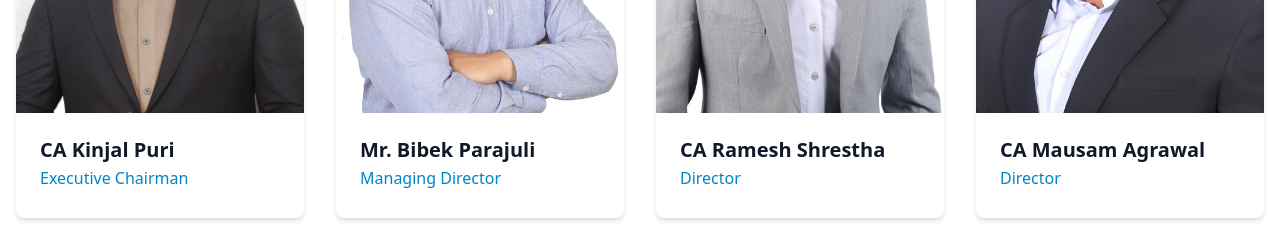
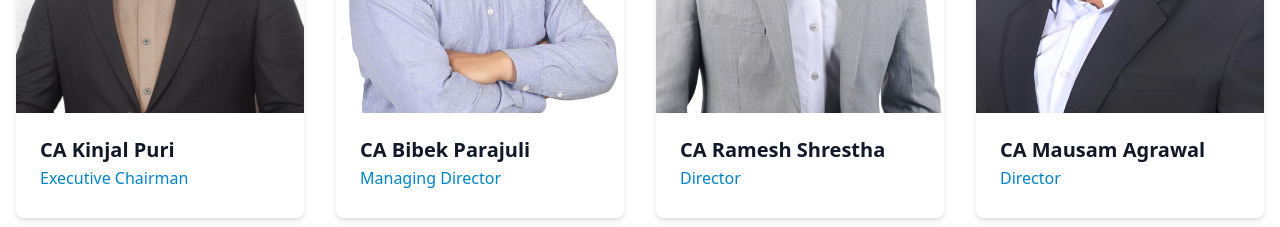
Before and after one commit to akhileshsharma1/wealthwise, a Next.js app: page / in a window 1280 px wide. Shown: the part 3620-3847 px from the top of the page. Built offline with nearby package versions, Linux system fonts and the light colour scheme.

Commit message:
bibek ca

```diff
--- a/components/team.tsx
+++ b/components/team.tsx
@@ -13,7 +13,7 @@ export default function Team() {
       slug: "mr-kinjal-puri",
     },
     {
-      name: "Mr. Bibek Parajuli",
+      name: "CA Bibek Parajuli",
       position: "Managing Director",
       qualification: "Semi-qualified CA, Bachelor's Degree",
       image: "/images/bibek.jpg",
--- a/lib/team-data.ts
+++ b/lib/team-data.ts
@@ -12,10 +12,10 @@ export const teamMembers = [
     email: "kinjal.wealthwise@outlook.com",
     phone: "+977-9843066123",
     linkedin: "linkedin.com/in/kinjalpuri",
-    slug: "mr-kinjal-puri",
+    slug: "ca-kinjal-puri",
   },
   {
-    name: "Mr. Bibek Parajuli",
+    name: "CA Bibek Parajuli",
     position: "Managing Director",
     qualification: "Semi-qualified CA, Bachelor's Degree",
     image: "/images/bibek.jpg",
@@ -27,7 +27,7 @@ export const teamMembers = [
     email: "bibek.wealthwise@outlook.com",
     phone: "+977-9741819815",
     linkedin: "linkedin.com/in/bibekparajuli",
-    slug: "mr-bibek-parajuli",
+    slug: "ca-bibek-parajuli",
   },
   {
     name: "CA Ramesh Shrestha",
```
